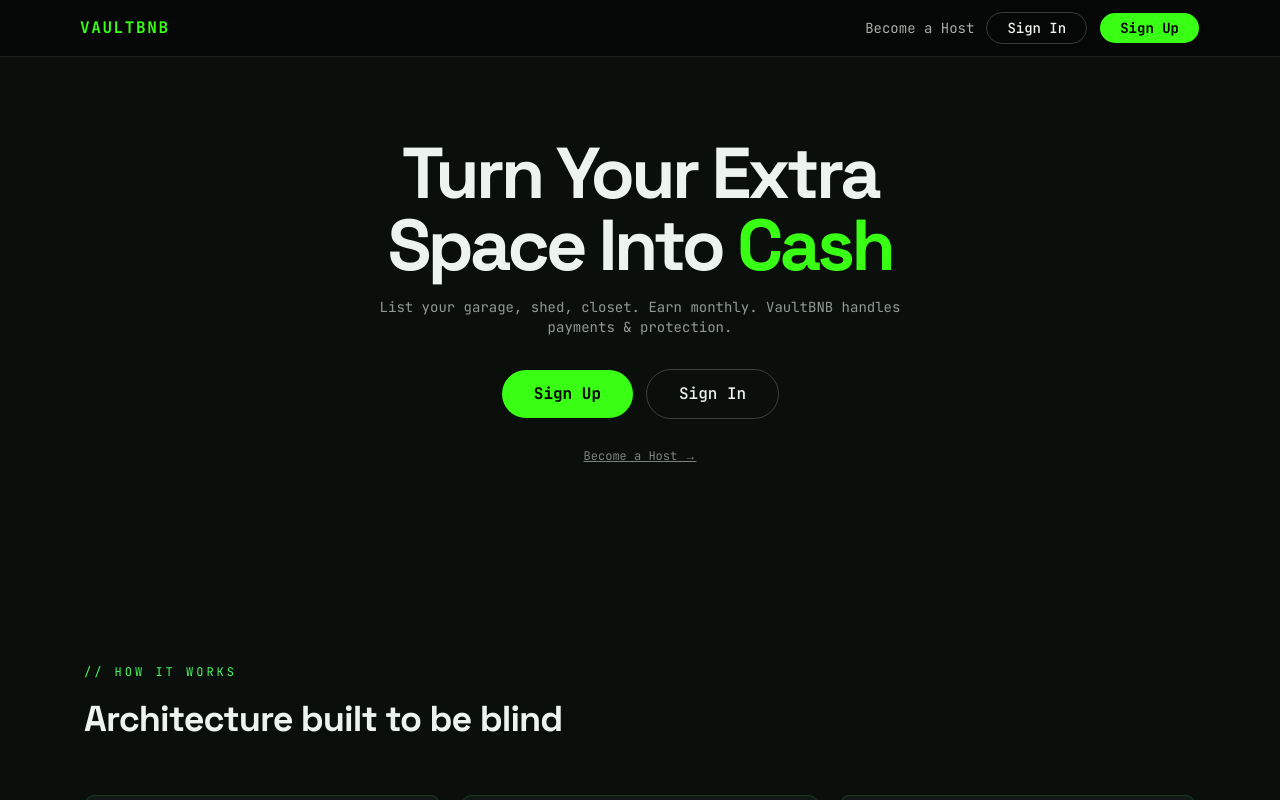
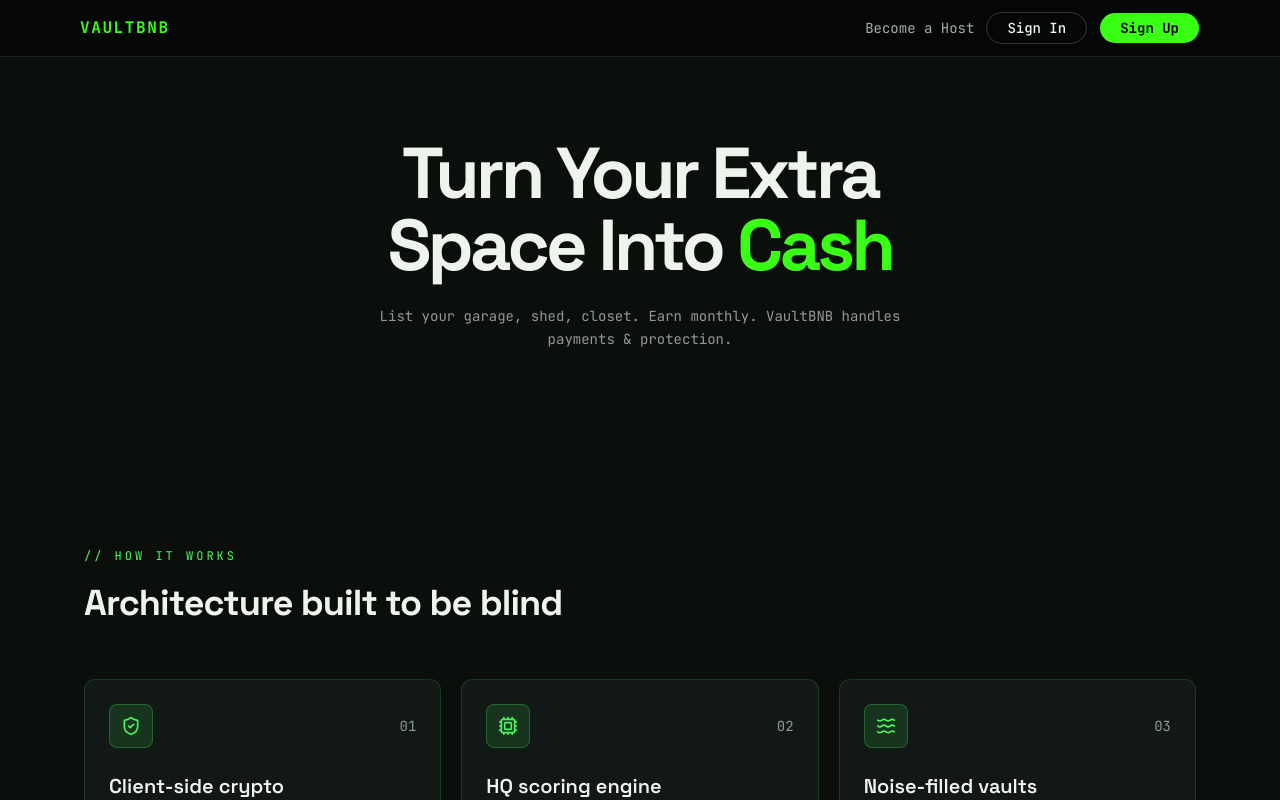
Before and after one commit to voult001/hermetiq, a Next.js app: page / in a window 1280 px wide. Shown: the top 800 px of the page. Built offline with nearby package versions, Linux system fonts and the light colour scheme.

Commit message:
Refactor Hero component layout and remove buttons
Updated Hero component layout and styling. Removed buttons and adjusted text spacing.

```diff
--- a/components/hero.tsx
+++ b/components/hero.tsx
@@ -1,34 +1,15 @@
 import Link from "next/link"
-import { Button } from "@/components/ui/button"
 
 export function Hero() {
   return (
     <section className="px-4 py-20 text-center">
-      <h1 className="text-5xl md:text-7xl font-bold tracking-tighter">
+      <h1 className="text-5xl md:text-7xl font-bold tracking-tighter leading-none">
         Turn Your Extra<br />Space Into <span className="text-[#39FF14]">Cash</span>
       </h1>
-      <p className="mx-auto mt-4 max-w-xl font-mono text-sm opacity-60">
+      <p className="mx-auto mt-6 max-w-xl font-mono text-sm opacity-60 leading-relaxed">
         List your garage, shed, closet. Earn monthly. VaultBNB handles payments & protection.
       </p>
-
-      <div className="mt-8 flex justify-center gap-3">
-        <Link href="/signup">
-          <Button className="bg-[#39FF14] text-black hover:bg-[#39FF14]/90 rounded-full px-8 py-6 font-mono font-bold text-base">
-            Sign Up
-          </Button>
-        </Link>
-        <Link href="/signup">
-          <Button variant="outline" className="rounded-full px-8 py-6 font-mono text-base border-white/20 bg-transparent hover:bg-white/10">
-            Sign In
-          </Button>
-        </Link>
-      </div>
-
-      <div className="mt-6">
-        <Link href="/host" className="font-mono text-xs opacity-50 hover:opacity-100 underline">
-          Become a Host →
-        </Link>
-      </div>
+      {/* Buttons removed - only in header now */}
     </section>
   )
 }
```
